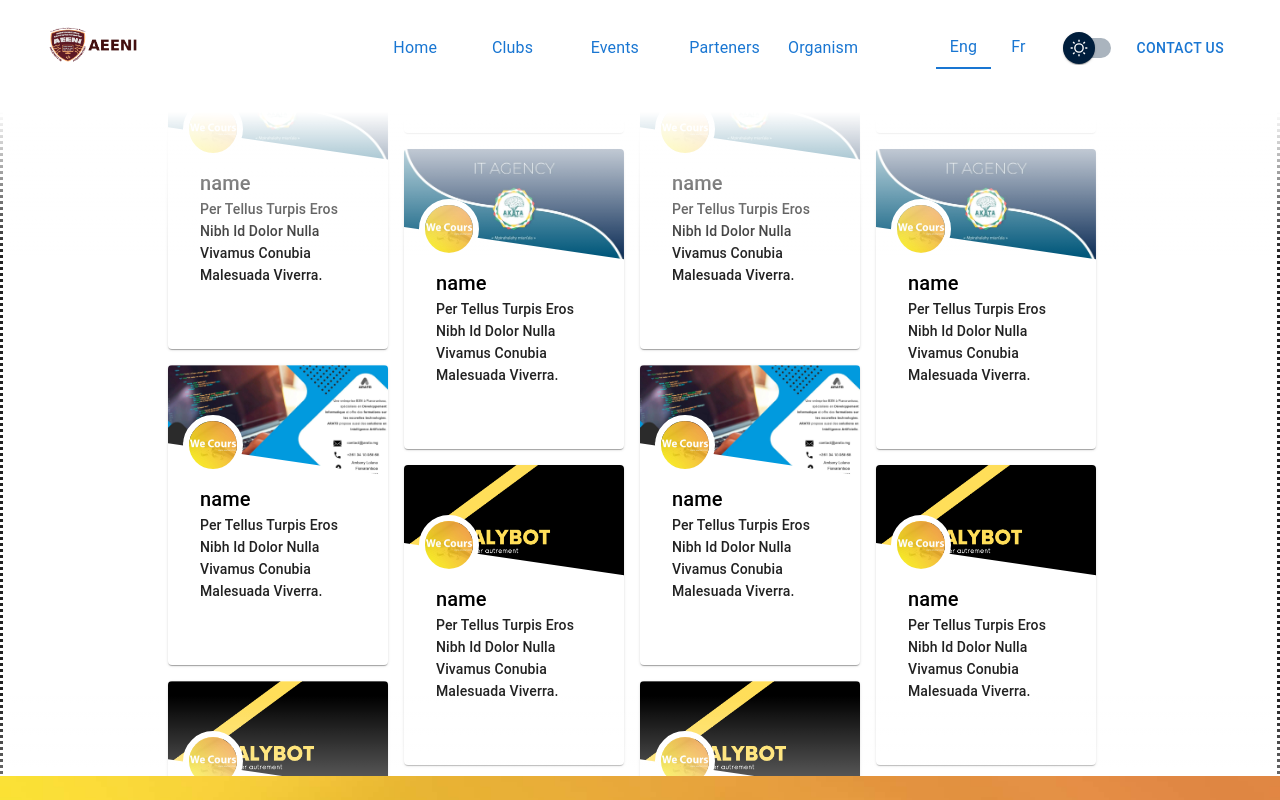
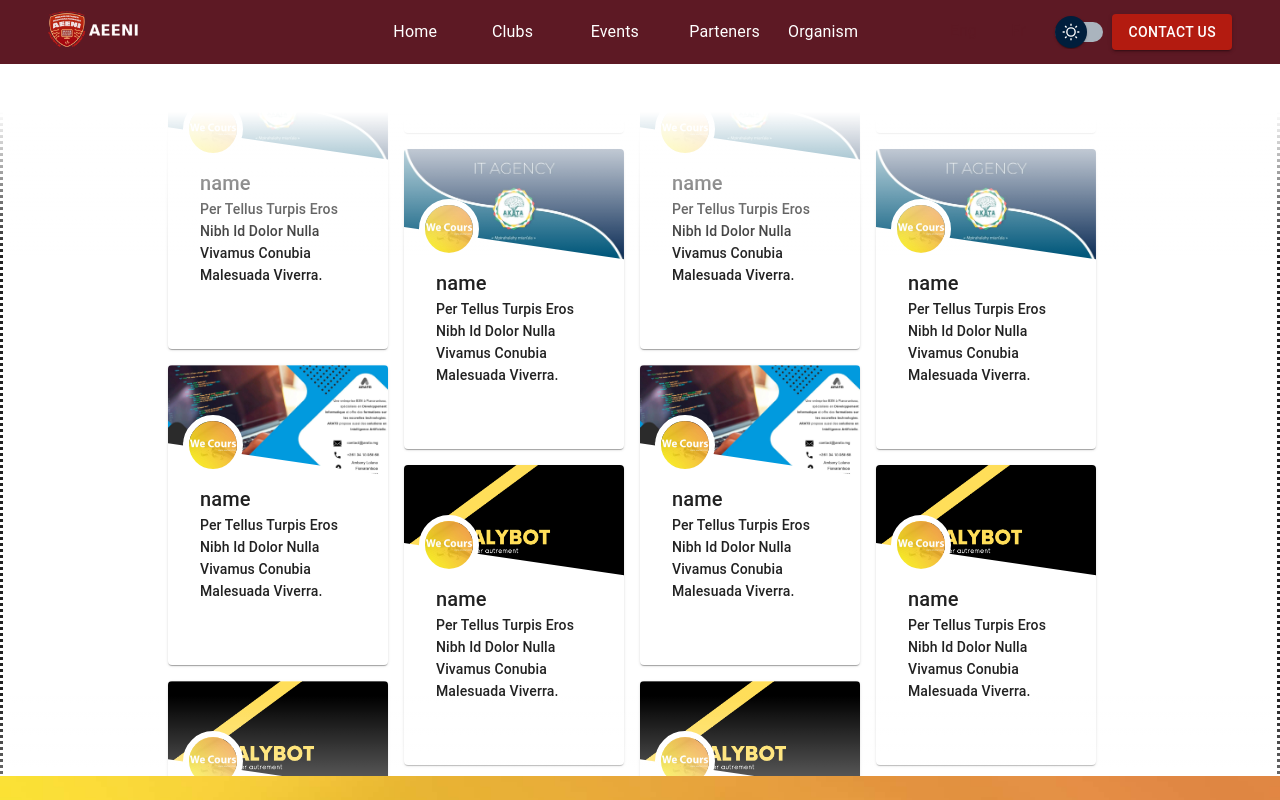
Before and after one commit to AEENI-UF/devhunt-edition-1-project-main, a React (Create React App) app: page / in a window 1280 px wide. Shown: the top 800 px of the page. Built offline with nearby package versions, Linux system fonts and the light colour scheme.

Commit message:
set up theme

```diff
--- a/src/components/animatedParterners/index.jsx
+++ b/src/components/animatedParterners/index.jsx
@@ -100,7 +100,7 @@
           width: "100vw",
           height: "30vh",
           zIndex: 2,
-          backgroundImage: "linear-gradient(#fff,#fff 40%,rgba(255,255,255,0))",
+          backgroundImage: `linear-gradient(${theme.palette.background.default},${theme.palette.background.default} 40%,rgba(255,255,255,0))`,
         }}
       ></Box>
       <Box
@@ -117,7 +117,7 @@
             top: "80vh",
             width: "100vw",
             height: "30vh",
-            backgroundImage: "linear-gradient(rgba(255,255,255,0),#fff)",
+            backgroundImage: `linear-gradient(rgba(255,255,255,0),${theme.palette.background.default})`,
             zIndex: 2,
           }}
         ></Box>
--- a/src/components/partenerCard/index.js
+++ b/src/components/partenerCard/index.js
@@ -46,13 +46,14 @@
           alt="green iguana"
           className={classes.Media}
         />
-        <Avatar className={classes.Avatar} alt="image" src={Bg1} />
+        <Avatar
+          sx={{ borderColor: "background.paper" }}
+          className={classes.Avatar}
+          alt="image"
+          src={Bg1}
+        />
         <CardContent sx={{ marginTop: "-34px", padding: "32px" }}>
-          {
-            <Typography variant="h6" color="black">
-              {item.partener}
-            </Typography>
-          }
+          {<Typography variant="h6">{item.partener}</Typography>}
           <Typography variant="subtitle2">{item.description}</Typography>
         </CardContent>
       </CardActionArea>
--- a/src/config/theme.js
+++ b/src/config/theme.js
@@ -2,7 +2,7 @@
 import React from "react";
 
 // #FA03B5
-const themeOptions = {
+/* const themeOptions = {
   palette: {
     type: "light",
     primary: {
@@ -50,16 +50,32 @@
       arrow: true,
     },
   },
-};
-
+}; */
+// 6c584c
 export const darkTheme = {
   palette: {
     mode: "dark",
+    background: {
+      default: "#400000",
+      paper: "#a66700",
+    },
+    primary: {
+      main: "#980f5a",
+    },
+    secondary: {
+      main: "#750550",
+    },
   },
 };
 export const lightTheme = {
   palette: {
     mode: "light",
+    primary: {
+      main: "#5d1924",
+    },
+    secondary: {
+      main: "#b31b10",
+    },
   },
 };
 
--- a/src/layouts/navigation/index.jsx
+++ b/src/layouts/navigation/index.jsx
@@ -1,11 +1,4 @@
-import {
-  Box,
-  Button,
-  Grid,
-  styled,
-  useMediaQuery,
-  useTheme,
-} from "@mui/material";
+import { Box, Button, Grid, styled, useTheme } from "@mui/material";
 import Typography from "@mui/material/Typography";
 import LangSelect from "./components/selectLang";
 import { motion, useViewportScroll } from "framer-motion";
@@ -13,6 +6,7 @@
 import NavDrawer from "./drawer";
 import { SwicthComponent } from "./components";
 import Aeeni from "../../assets/logo/logo.png";
+import AeeniDark from "../../assets/logo/aeeni-light.png";
 import { Home } from "@mui/icons-material";
 
 const navStyles = {
@@ -20,7 +14,7 @@
   position: "fixed",
   alignItems: "center",
   justifyContent: "space-between",
-  height: "6rem",
+  height: "4rem",
   width: "100vw",
   left: "0",
   zIndex: 99,
@@ -55,11 +49,18 @@
   },
 ];
 
-const Logo = () => (
-  <Box>
-    <img src={Aeeni} alt="" style={{ width: 90, height: 40 }} />
-  </Box>
-);
+const Logo = () => {
+  const theme = useTheme();
+  return (
+    <Box>
+      {theme.palette.mode === "light" ? (
+        <img src={AeeniDark} alt="" style={{ width: 90, height: 40 }} />
+      ) : (
+        <img src={Aeeni} alt="" style={{ width: 90, height: 40 }} />
+      )}
+    </Box>
+  );
+};
 
 export function Navigation() {
   const { scrollY } = useViewportScroll();
@@ -94,9 +95,10 @@
       transition={{ ease: [0.1, 0.25, 0.3, 1], duration: 0.6 }}
       sx={{
         ...navStyles,
-        height: { xs: "4rem", md: "6rem" },
+        height: { xs: "4rem", md: "4rem" },
         px: { xs: "1rem", lg: "3rem" },
-        backgroundColor: "white",
+        backgroundColor:
+          theme.palette.mode === "light" ? "primary.main" : "white",
       }}
     >
       <Grid container>
@@ -126,9 +128,11 @@
               sx={{ display: "flex", alignItems: "center" }}
             >
               <motion.div
-                whileHover={{
-                  textShadow: "0 0 4px rgb(5, 255, 251)",
-                }}
+                whileHover={
+                  {
+                    // textShadow: "0 0 4px rgb(5, 255, 251)",
+                  }
+                }
                 whileTap={{
                   scale: 2.5,
                   opacity: 0,
@@ -139,7 +143,14 @@
                   },
                 }}
               >
-                <Typography sx={{ color: theme.palette.primary.main }}>
+                <Typography
+                  sx={{
+                    color:
+                      theme.palette.mode === "light"
+                        ? "white"
+                        : theme.palette.primary.main,
+                  }}
+                >
                   {section.key}
                 </Typography>
               </motion.div>
@@ -165,7 +176,9 @@
           </GridFlex>
 
           <GridFlex item>
-            <Button>Contact us</Button>
+            <Button variant="contained" color="secondary">
+              Contact us
+            </Button>
           </GridFlex>
         </Grid>
 
--- a/src/sections/home/organisme.section.jsx
+++ b/src/sections/home/organisme.section.jsx
@@ -29,7 +29,7 @@
           direction="column"
           sx={{
             zIndex: 2,
-            border: "dotted",
+            // border: "dotted",
             position: "absolute",
             top: containerWidth - 200,
           }}
@@ -46,7 +46,7 @@
             position: { xs: "relative", md: "absolute" },
             bottom: { xs: "0", md: "-15rem" },
             zIndex: 2,
-            border: "dotted",
+            // border: "dotted",
           }}
           justifyContent="center"
         >
@@ -62,7 +62,7 @@
           bottom: 0,
           width: "100%",
           height: 150,
-          backgroundImage: "linear-gradient(#fff0, white)",
+          backgroundImage: `linear-gradient(#fff0, ${theme.palette.background.default})`,
         }}
       ></Box>
     </Box>
```
Also changed, not shown: src/assets/logo/AEENI Blanc.png (added), src/assets/logo/aeeni-light.png (added).
